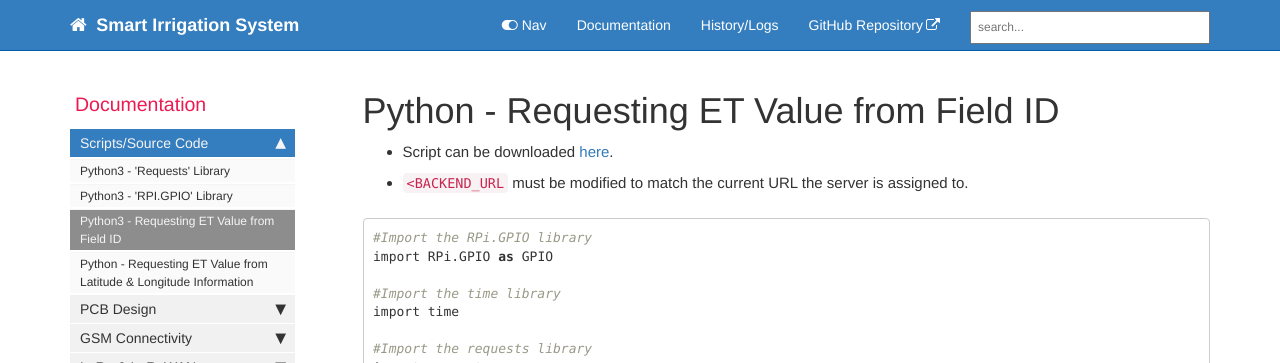
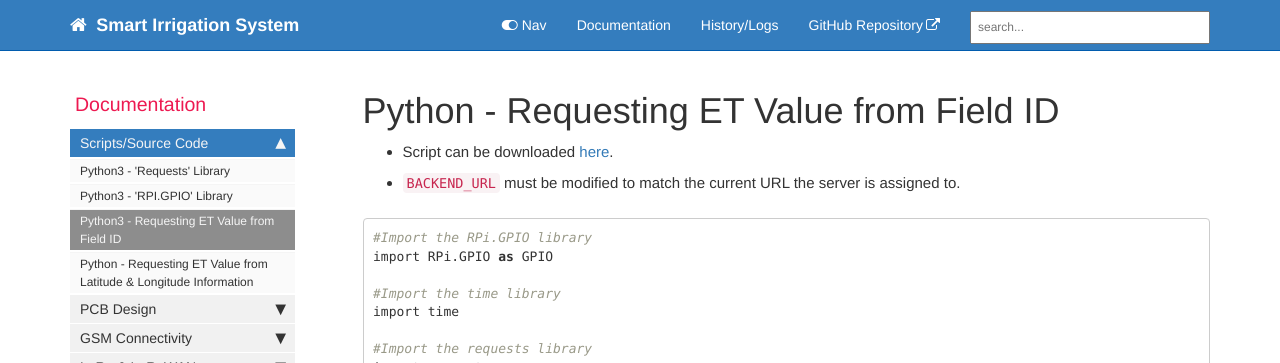
Before and after one commit to hsandid/SmartIrrigationSystem, a Jekyll site: the page built from docs/pages/Scripts/Requesting-ET-Value-From-FieldID.md, in a window 1280 px wide and 900 px high. Shown: the top 363 px of the window. Built offline with Jekyll 4.4.1, drawn with Linux system fonts in a browser that asks for light colours; comment, search, counter and statistics services are not loaded.

Commit message:
Fixed minor typo

````diff
--- a/docs/pages/Scripts/Requesting-ET-Value-From-FieldID.md
+++ b/docs/pages/Scripts/Requesting-ET-Value-From-FieldID.md
@@ -9,7 +9,7 @@ folder: Scripts
 ---
 
 - Script can be downloaded [here](../../scripts/FieldID_ETRequest.py).
-- `<BACKEND_URL` must be modified to match the current URL the server is assigned to.
+- `BACKEND_URL` must be modified to match the current URL the server is assigned to.
 
 ```python
 #Import the RPi.GPIO library
````
Also changed, not shown: docs/pages/Scripts/Requesting-ET-Value-From-LatLon.md (+1 -1 lines).
